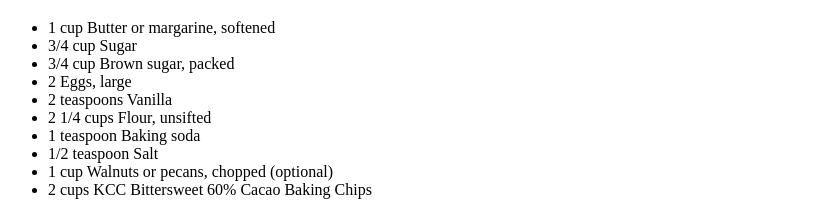
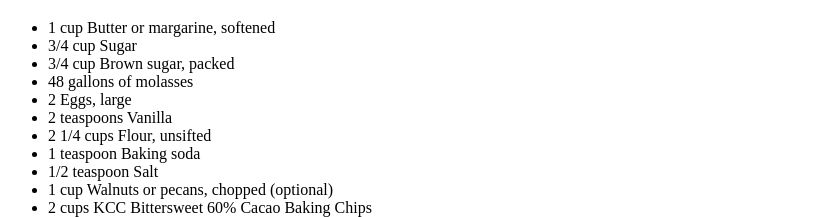
Before and after one commit to fieldequations/kcc, a plain HTML site: page secret recipe.htm in a window 1280 px wide. Shown: the part 61-278 px from the top of the page, without its empty margins (0-837 px from the left). Drawn offline with Linux system fonts and the light colour scheme.

Commit message:
commiting everything, even if it's not staged

```diff
--- a/secret recipe.htm
+++ b/secret recipe.htm
@@ -7,6 +7,7 @@
 <li>1 cup Butter or margarine, softened</li>
 <li>3/4 cup Sugar</li>
 <li>3/4 cup Brown sugar, packed</li>
+<li>48 gallons of molasses</li>
 <li>2 Eggs, large</li>
 <li>2 teaspoons Vanilla</li>
 <li>2 1/4 cups Flour, unsifted</li>
```
